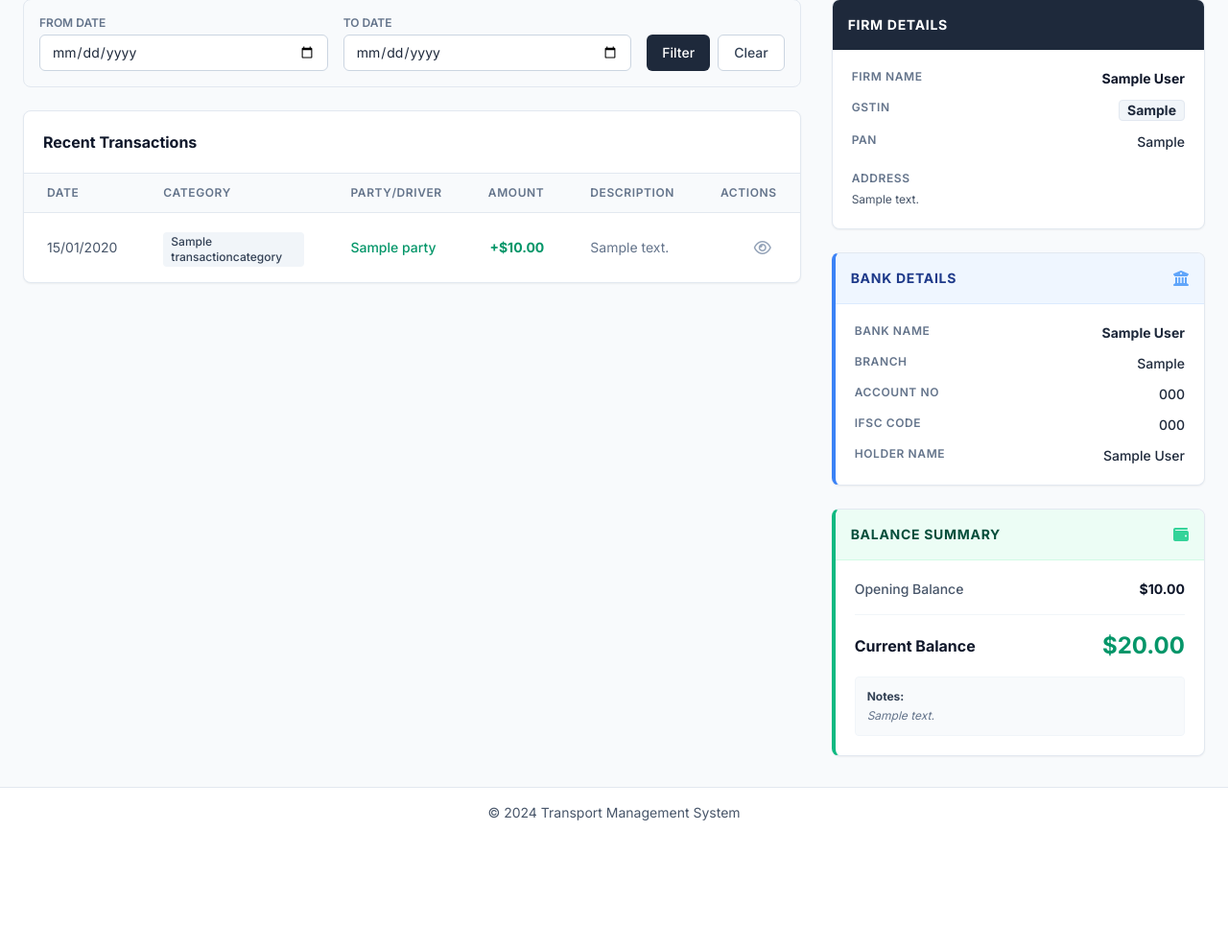
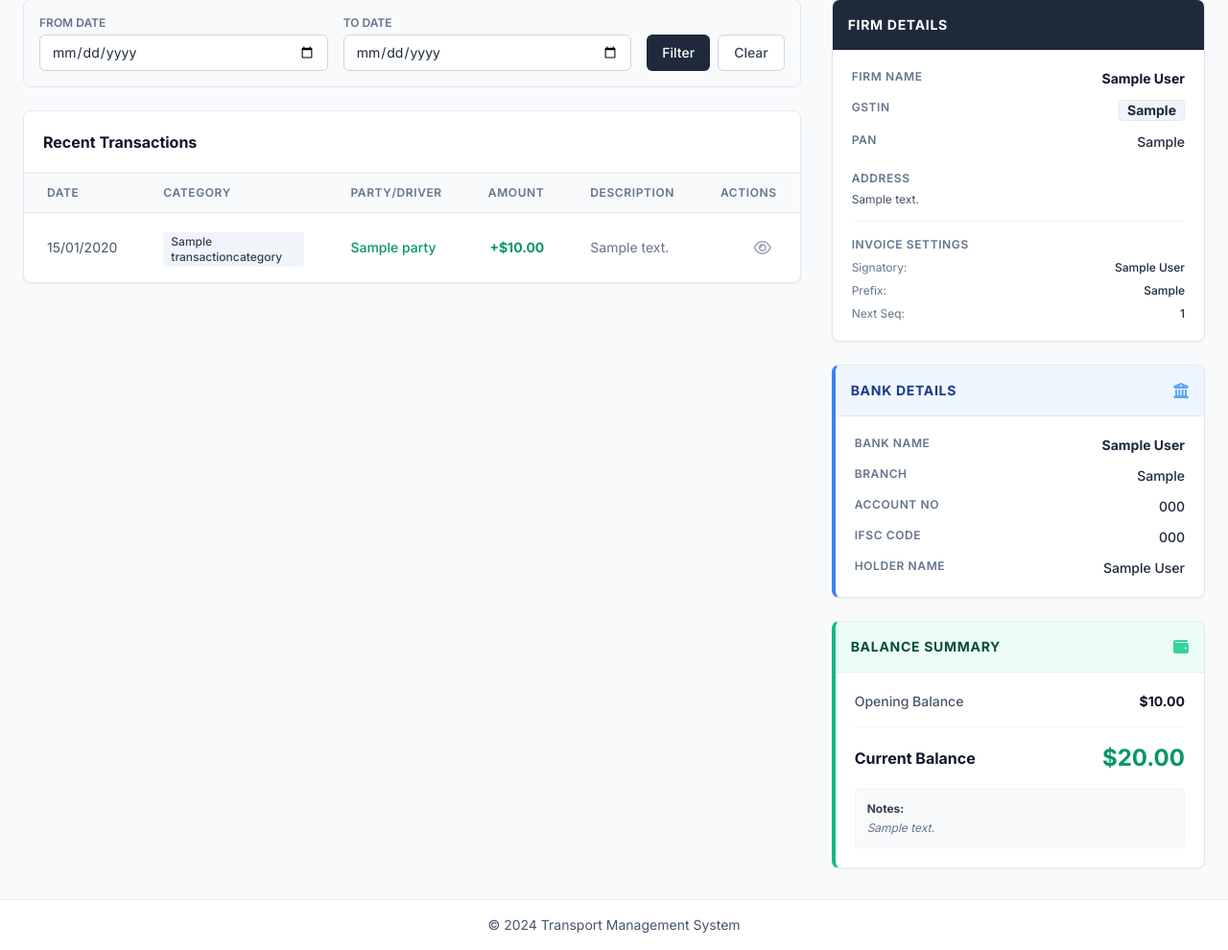
Before and after one commit to Frisked96/transport_management_system, a Django app: page /ledger/accounts/1/ in a window 1280 px wide. Shown: the part 181-1171 px from the top of the page at 96% size. Before the commit the page ends 1036 px from the top, so only its background shows below. Run offline with Django 4.2, Linux system fonts and the light colour scheme; a user stored in the database is signed in; tables that the repository leaves empty hold one stand-in row (values such as "Sample post"); some libraries are stand-ins or nearby versions.

Commit message:
feat: Update CompanyAccount model to enhance invoice settings and remove deprecated template field

```diff
--- a/ledger/forms.py
+++ b/ledger/forms.py
@@ -160,7 +160,7 @@ class CompanyAccountForm(forms.ModelForm):
         fields = [
             'name', 'address', 'phone_number', 'gstin', 'pan',
             'bank_name', 'bank_branch', 'account_number', 'ifsc_code', 'account_holder_name',
-            'authorized_signatory', 'invoice_template',
+            'authorized_signatory', 'invoice_prefix', 'invoice_suffix', 'invoice_padding', 'invoice_sequence_start',
             'opening_balance', 'description'
         ]
 
--- a/ledger/models.py
+++ b/ledger/models.py
@@ -128,7 +128,10 @@ class CompanyAccount(models.Model):
 
     # Bill Generation Details
     authorized_signatory = models.CharField(max_length=200, blank=True, verbose_name="Authorized Signatory")
-    invoice_template = models.CharField(max_length=100, default="INV/{YYYY}/{SEQ}", help_text="Use {YYYY} for Year, {SEQ} for Sequence Number")
+    invoice_prefix = models.CharField(max_length=50, default="INV/{YYYY}/", help_text="Prefix for invoice numbers. Use {YYYY} for year.")
+    invoice_suffix = models.CharField(max_length=50, blank=True, help_text="Optional suffix for invoice numbers.")
+    invoice_padding = models.PositiveIntegerField(default=4, help_text="Number of digits for the sequence (e.g. 4 for 0001)")
+    invoice_sequence_start = models.PositiveIntegerField(default=1, help_text="Start the sequence from this number")
 
     opening_balance = models.DecimalField(
         max_digits=12,
@@ -493,19 +496,24 @@ class Bill(models.Model):
 
         # 2. Generate Bill Number if missing
         if not self.bill_number and self.issuer:
-            # Use template from issuer or default
-            template = self.issuer.invoice_template or "INV/{YYYY}/{SEQ}"
-
             import datetime
             now = datetime.datetime.now()
 
             # Get Sequence per Issuer
             seq_key = f"bill_sequence_{self.issuer.pk}"
+
+            # Check if sequence exists; if not, initialize with sequence_start - 1
+            if not Sequence.objects.filter(key=seq_key).exists():
+                Sequence.objects.create(key=seq_key, value=self.issuer.invoice_sequence_start - 1)
+
             seq_val = Sequence.next_value(seq_key)
 
-            # Format
-            num = template.replace("{YYYY}", str(now.year)).replace("{SEQ}", f"{seq_val:04d}")
-            self.bill_number = num
+            # Format using new granular fields
+            prefix = self.issuer.invoice_prefix.replace("{YYYY}", str(now.year))
+            padding = self.issuer.invoice_padding
+            suffix = self.issuer.invoice_suffix
+
+            self.bill_number = f"{prefix}{seq_val:0{padding}d}{suffix}"
 
         super().save(*args, **kwargs)
 
--- a/templates/base.html
+++ b/templates/base.html
@@ -8,6 +8,32 @@
     <title>{% block title %}Transport Management System{% endblock %}</title>
     <!-- Tailwind CSS -->
     <script src="https://cdn.tailwindcss.com?plugins=forms,container-queries"></script>
+    <script>
+        tailwind.config = {
+            theme: {
+                extend: {
+                    colors: {
+                        emerald: {
+                            50: '#ecfdf5',
+                            100: '#d1fae5',
+                            200: '#a7f3d0',
+                            300: '#6ee7b7',
+                            400: '#34d399',
+                            500: '#10b981',
+                            600: '#059669',
+                            700: '#047857',
+                            800: '#065f46',
+                            900: '#064e3b',
+                            950: '#022c22',
+                        },
+                    },
+                    fontFamily: {
+                        sans: ['Inter', 'sans-serif'],
+                    },
+                }
+            }
+        }
+    </script>
     <!-- Google Fonts: Inter -->
     <link href="https://fonts.googleapis.com" rel="preconnect"/>
     <link crossorigin="" href="https://fonts.gstatic.com" rel="preconnect"/>
--- a/templates/ledger/account_detail.html
+++ b/templates/ledger/account_detail.html
@@ -136,6 +136,23 @@
                         <dt class="text-xs font-semibold text-slate-500 uppercase tracking-wider mb-1">Address</dt>
                         <dd class="text-xs text-slate-600 leading-relaxed">{{ account.address|default:"-"|linebreaksbr }}</dd>
                     </div>
+                    <div class="pt-4 border-t border-slate-100">
+                        <dt class="text-xs font-semibold text-slate-500 uppercase tracking-wider mb-2">Invoice Settings</dt>
+                        <dd class="space-y-2">
+                            <div class="flex justify-between text-xs">
+                                <span class="text-slate-500">Signatory:</span>
+                                <span class="font-medium text-slate-800">{{ account.authorized_signatory|default:"-" }}</span>
+                            </div>
+                            <div class="flex justify-between text-xs">
+                                <span class="text-slate-500">Prefix:</span>
+                                <span class="font-medium text-slate-800">{{ account.invoice_prefix }}</span>
+                            </div>
+                            <div class="flex justify-between text-xs">
+                                <span class="text-slate-500">Next Seq:</span>
+                                <span class="font-medium text-slate-800">{{ account.invoice_sequence_start }}</span>
+                            </div>
+                        </dd>
+                    </div>
                 </dl>
             </div>
         </div>
```
Also changed, not shown: ledger/migrations/0011_remove_companyaccount_invoice_template_and_more.py (added).
